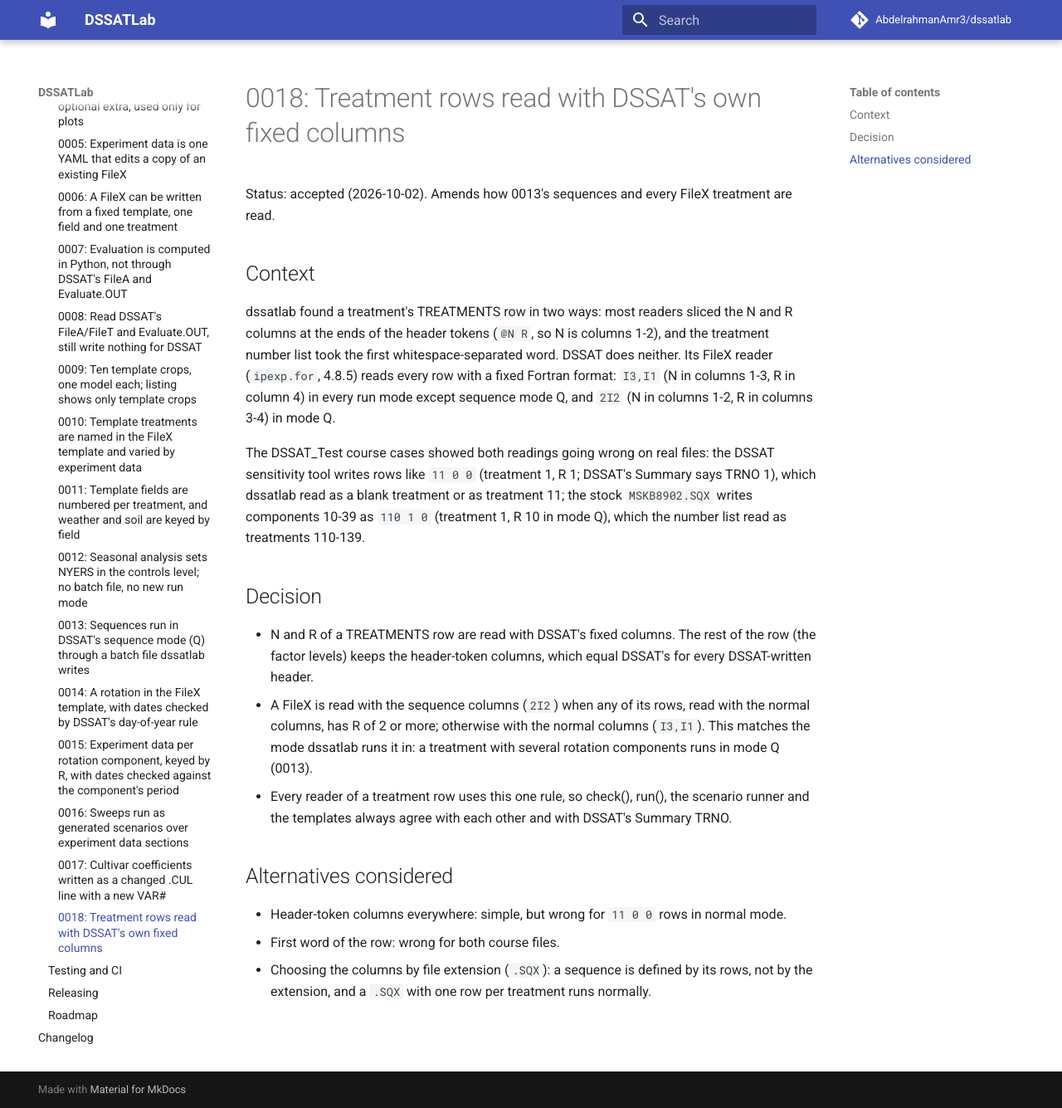
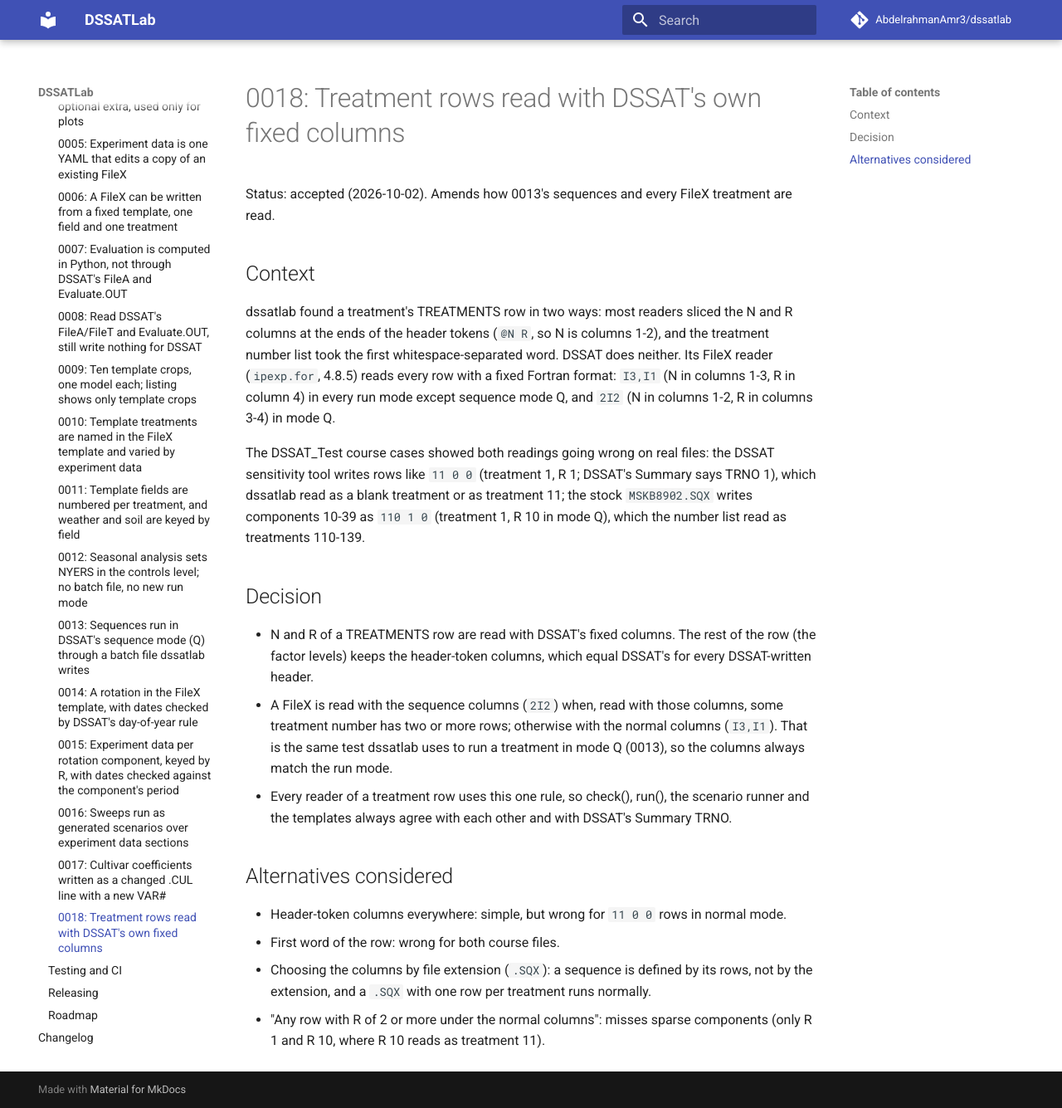
Before and after one commit to AbdelrahmanAmr3/dssatlab, an MkDocs documentation site: the page built from docs/adr/0018-treatment-rows-read-with-dssats-fixed-columns.md, in a window 1280 px wide and 1335 px high. Shown: the whole window at 83% size. Built offline with MkDocs 1.6.1 and Material for MkDocs 9.7.7, drawn with Linux system fonts in a browser that asks for light colours; comment, search, counter and statistics services are not loaded.

Commit message:
Refine ADR 0018 sequence rule after review
Co-Authored-By: Claude Opus 5.5 <noreply@anthropic.com>

```diff
--- a/docs/adr/0018-treatment-rows-read-with-dssats-fixed-columns.md
+++ b/docs/adr/0018-treatment-rows-read-with-dssats-fixed-columns.md
@@ -19,9 +19,9 @@ as a blank treatment or as treatment 11; the stock `MSKB8902.SQX` writes compone
 
 - N and R of a TREATMENTS row are read with DSSAT's fixed columns. The rest of the row (the factor
   levels) keeps the header-token columns, which equal DSSAT's for every DSSAT-written header.
-- A FileX is read with the sequence columns (`2I2`) when any of its rows, read with the normal
-  columns, has R of 2 or more; otherwise with the normal columns (`I3,I1`). This matches the mode
-  dssatlab runs it in: a treatment with several rotation components runs in mode Q (0013).
+- A FileX is read with the sequence columns (`2I2`) when, read with those columns, some treatment
+  number has two or more rows; otherwise with the normal columns (`I3,I1`). That is the same test
+  dssatlab uses to run a treatment in mode Q (0013), so the columns always match the run mode.
 - Every reader of a treatment row uses this one rule, so check(), run(), the scenario runner and the
   templates always agree with each other and with DSSAT's Summary TRNO.
 
@@ -31,3 +31,5 @@ as a blank treatment or as treatment 11; the stock `MSKB8902.SQX` writes compone
 - First word of the row: wrong for both course files.
 - Choosing the columns by file extension (`.SQX`): a sequence is defined by its rows, not by the
   extension, and a `.SQX` with one row per treatment runs normally.
+- "Any row with R of 2 or more under the normal columns": misses sparse components (only R 1 and
+  R 10, where R 10 reads as treatment 11).
```
